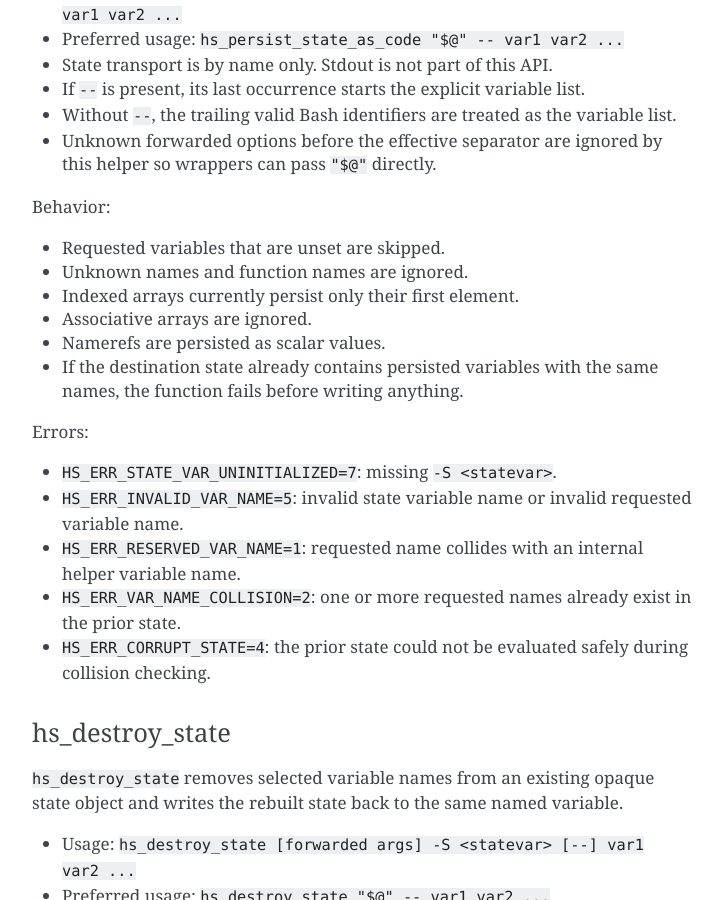
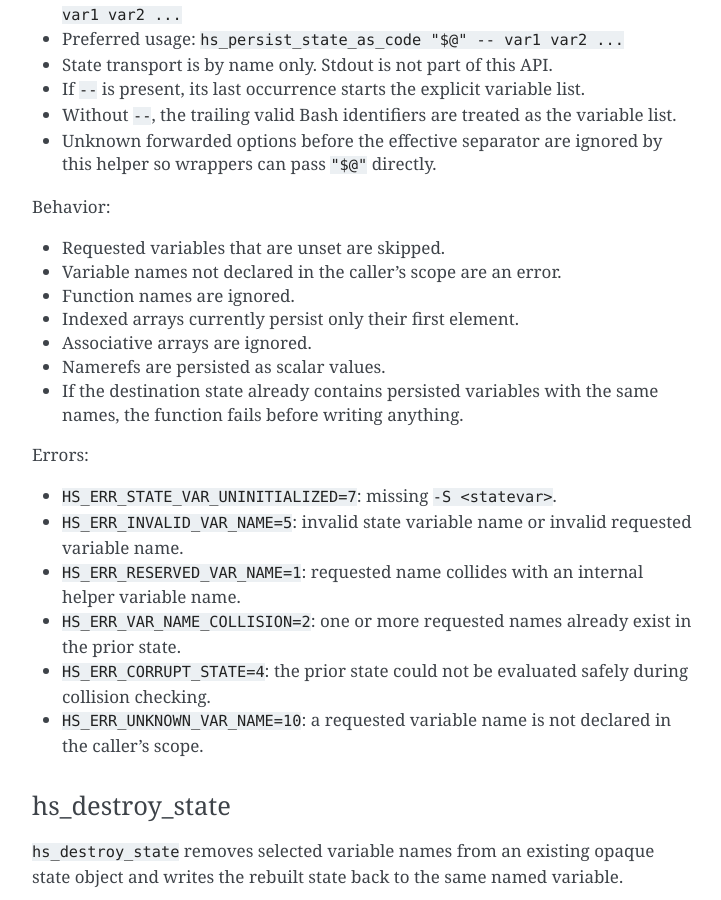
Before and after one commit to CriticalOptimisation/bash-deploy-libs, a Sphinx documentation site: the page built from docs/libraries/handle_state.rst, in a window 1280 px wide and 900 px high, scrolled down 1292 px. Shown: the whole window, without its empty margins (388-1109 px from the left). Built offline with Sphinx 7.4.7, drawn with Linux system fonts in a browser that asks for light colours; pages that are not in the unit, such as notebooks, are missing from menus; some of the changed text lies outside the part shown.

Commit message:
fix(handle_state): error on undeclared variable names in hs_persist_state_as_code (#99)
* docs(handle_state.rst): document HS_ERR_UNKNOWN_VAR_NAME=10 for undeclared variable names (#1)

Co-Authored-By: Claude Sonnet 4.6 <noreply@anthropic.com>

* test(handle_state): add preliminary tests for HS_ERR_UNKNOWN_VAR_NAME (#1)

Co-Authored-By: Claude Sonnet 4.6 <noreply@anthropic.com>

* fix(handle_state): error on undeclared variable names in hs_persist_state_as_code (#1)

Adds HS_ERR_UNKNOWN_VAR_NAME=10. Uses declare -p to distinguish a
declared-but-unset local (silent skip) from an undeclared name (error).
Also catches function names passed by mistake. Fixes known issues #1 and #2.

Co-Authored-By: Claude Sonnet 4.6 <noreply@anthropic.com>

* fix(handle_state): preserve silent-ignore for function names, keep known issue #2 separate; fix array type in known issue nr.6 test

Co-Authored-By: Claude Sonnet 4.6 <noreply@anthropic.com>

* refactor(tests): fix ShellCheck warnings in test suite; simplify shift 2

- Add SC2329 disable directive for `run f` pattern (ShellCheck cannot
  trace bats `run` as a function call).
- Break cross-test SC2030/SC2031 variable-name pairs by renaming local
  variables in the SC2031 read-tests to unique names (unset_var,
  encoded, rewritten, trimmed), each backed by a matching `local name=""`
  declaration so ShellCheck sees the assignment in the same subshell.
- Collapse `shift; shift` into `shift 2` in hs_read_persisted_state.

Co-Authored-By: Claude Sonnet 4.6 <noreply@anthropic.com>

---------

Co-authored-by: Jean-Marc Le Peuvédic <jean-marc.le-peuvedic@calcool.ai>
Co-authored-by: Claude Sonnet 4.6 <noreply@anthropic.com>

```diff
--- a/docs/libraries/handle_state.rst
+++ b/docs/libraries/handle_state.rst
@@ -68,7 +68,8 @@ variables to the opaque state object named by ``-S``.
 Behavior:
 
 - Requested variables that are unset are skipped.
-- Unknown names and function names are ignored.
+- Variable names not declared in the caller's scope are an error.
+- Function names are ignored.
 - Indexed arrays currently persist only their first element.
 - Associative arrays are ignored.
 - Namerefs are persisted as scalar values.
@@ -86,6 +87,8 @@ Errors:
   the prior state.
 - ``HS_ERR_CORRUPT_STATE=4``: the prior state could not be evaluated safely
   during collision checking.
+- ``HS_ERR_UNKNOWN_VAR_NAME=10``: a requested variable name is not declared
+  in the caller's scope.
 
 hs_destroy_state
 ~~~~~~~~~~~~~~~~
@@ -243,13 +246,13 @@ Error Codes
 - ``HS_ERR_STATE_VAR_UNINITIALIZED=7``
 - ``HS_ERR_MISSING_ARGUMENT=8``
 - ``HS_ERR_INVALID_ARGUMENT_TYPE=9``
+- ``HS_ERR_UNKNOWN_VAR_NAME=10``
 
 Known Limitations
 -----------------
 
 The tests currently demonstrate these limitations:
 
-- unknown variable names passed to ``hs_persist_state_as_code`` are ignored
 - function names passed to ``hs_persist_state_as_code`` are ignored
 - indexed arrays preserve only their first element
 - associative arrays are ignored
```
Also changed, not shown: 2 other files.
